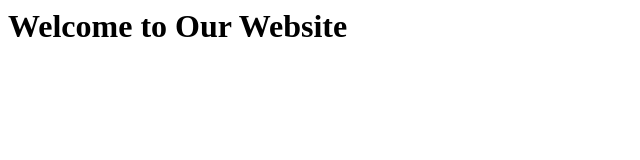
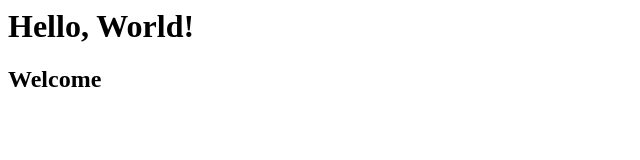
Before and after one commit to lauren-0222/version-control-simulation-Lauren, a plain HTML site: page index.html in a window 1280 px wide. Shown: the whole page, without its empty margins (0-640 px from the left). Drawn offline with Linux system fonts and the light colour scheme.

Commit message:
Added header section to index.html

```diff
--- a/index.html
+++ b/index.html
@@ -3,6 +3,7 @@
     <title>Website</title>
   </head>
   <body>
-    <h1>Welcome to Our Website</h1>
+    <h1>Hello, World!</h1>
+    <h2>Welcome</h2>
   </body>
 </html>
```
